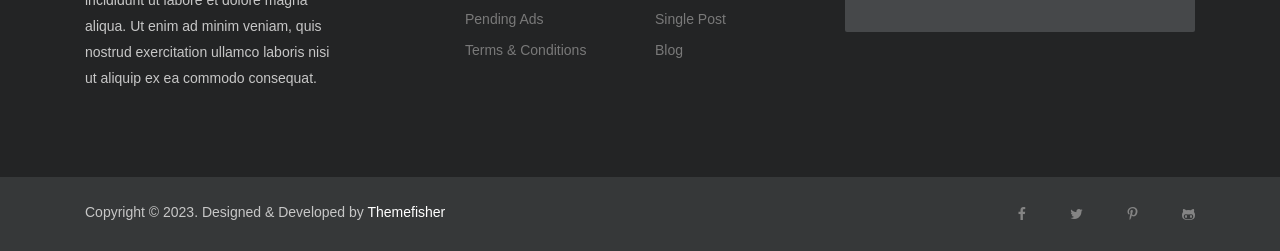
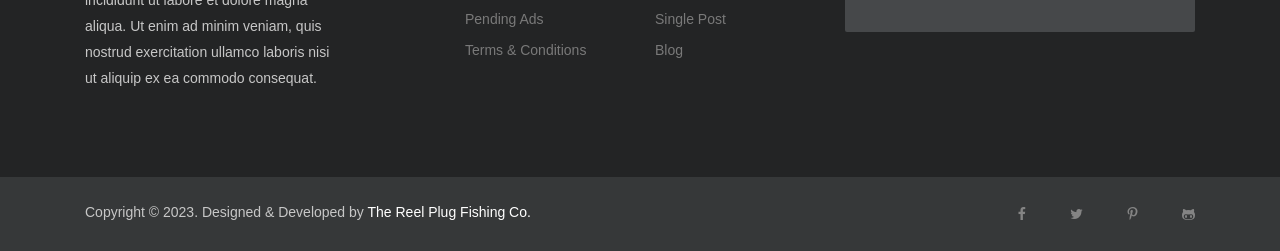
Before and after one commit to dockeryapril/thelurelibrary_v2, a website: page theme/index.html in a window 1280 px wide. Shown: the part 2854-3105 px from the top of the page. Drawn offline with Linux system fonts and the light colour scheme; some packages are replaced by stand-ins of ours; a web font is replaced by a local one.

Commit message:
Footer text update

```diff
--- a/theme/index.html
+++ b/theme/index.html
@@ -629,7 +629,7 @@
           <p>Copyright &copy; <script>
               var CurrentYear = new Date().getFullYear()
               document.write(CurrentYear)
-            </script>. Designed & Developed by <a class="text-white" href="https://themefisher.com">Themefisher</a></p>
+            </script>. Designed & Developed by <a class="text-white">The Reel Plug Fishing Co.</a></p>
         </div>
       </div>
       <div class="col-lg-6">
```
